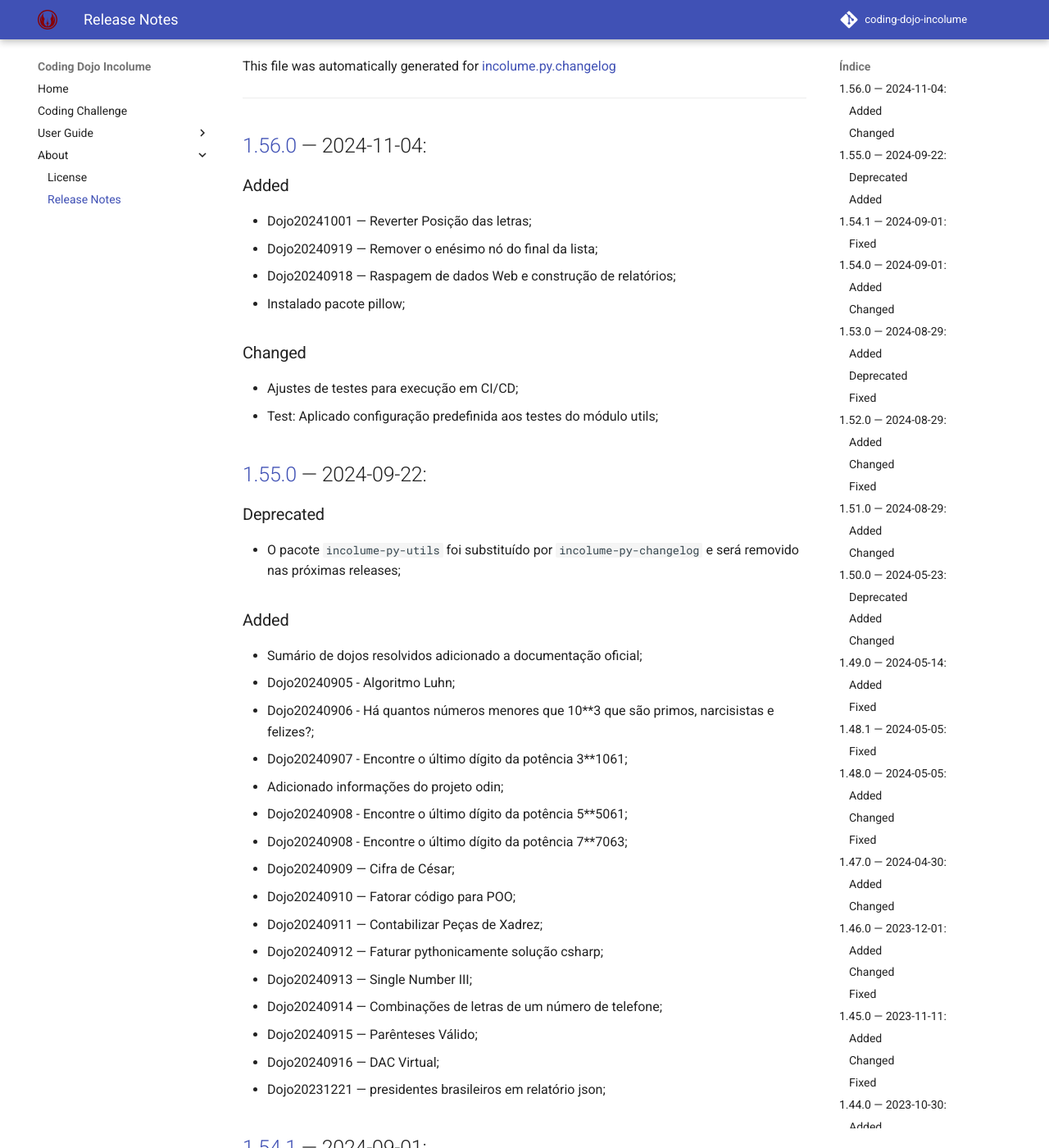
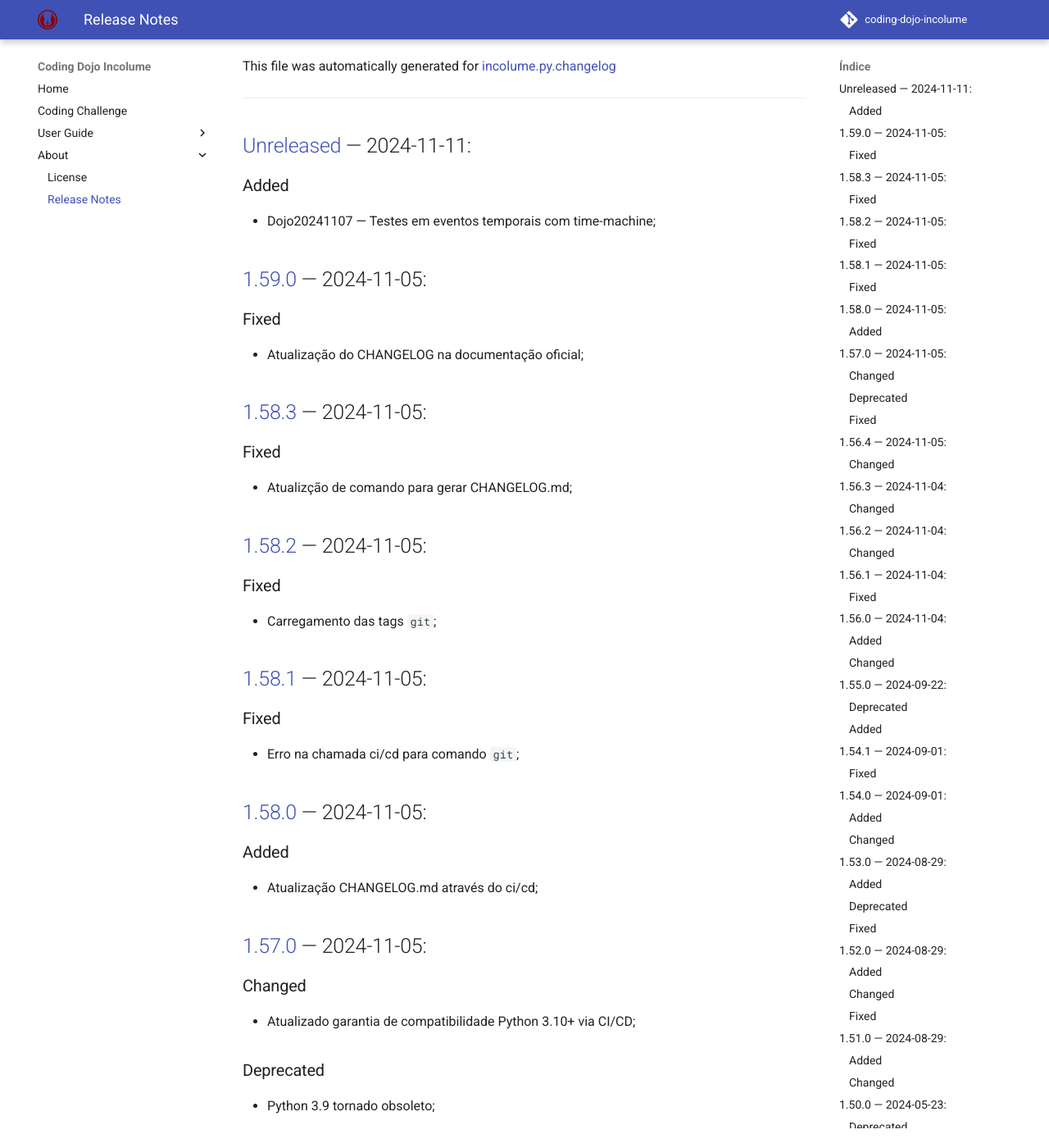
Before and after one commit to incolume-jedi/coding-dojo, an MkDocs documentation site: the page built from docs/about/CHANGELOG.md, in a window 1280 px wide and 1400 px high, scrolled down 220 px. Shown: the whole window at 82% size. Built offline with MkDocs 1.6.1 and Material for MkDocs 9.7.7, drawn with Linux system fonts in a browser that asks for light colours; comment, search, counter and statistics services are not loaded; some of the changed text lies outside the part shown.

Commit message:
doc: Atualizado CHANGELOG.md

```diff
--- a/docs/about/CHANGELOG.md
+++ b/docs/about/CHANGELOG.md
@@ -10,6 +10,57 @@ This file was automatically generated for [incolume.py.changelog](https://github
 ---
 
 
+## [Unreleased]	 &#8212; 	2024-11-11:
+### Added
+  - Dojo20241107 — Testes em eventos temporais com time-machine;
+
+## [1.59.0]	 &#8212; 	2024-11-05:
+### Fixed
+  - Atualização do CHANGELOG na documentação oficial;
+
+## [1.58.3]	 &#8212; 	2024-11-05:
+### Fixed
+  - Atualizção de comando para gerar CHANGELOG.md;
+
+## [1.58.2]	 &#8212; 	2024-11-05:
+### Fixed
+  - Carregamento das tags `git`;
+
+## [1.58.1]	 &#8212; 	2024-11-05:
+### Fixed
+  - Erro na chamada ci/cd para comando `git`;
+
+## [1.58.0]	 &#8212; 	2024-11-05:
+### Added
+  - Atualização CHANGELOG.md através do ci/cd;
+
+## [1.57.0]	 &#8212; 	2024-11-05:
+### Changed
+  - Atualizado garantia de compatibilidade Python 3.10+ via CI/CD;
+### Deprecated
+  - Python 3.9 tornado obsoleto;
+### Fixed
+  - CI/CD validado para Python 3.10;
+  - CI/CD validado para Python 3.11;
+  - CI/CD validado para Python 3.12;
+  - CI/CD validado para Python 3.13;
+
+## [1.56.4]	 &#8212; 	2024-11-05:
+### Changed
+  - Reativado CI/CD para testes em gerar pacotes.;
+
+## [1.56.3]	 &#8212; 	2024-11-04:
+### Changed
+  - Desativado testes para build ci/cd temporariamente;
+
+## [1.56.2]	 &#8212; 	2024-11-04:
+### Changed
+  - Versão do action/checkout;
+
+## [1.56.1]	 &#8212; 	2024-11-04:
+### Fixed
+  - Atualizado versão do action/checkout;
+
 ## [1.56.0]	 &#8212; 	2024-11-04:
 ### Added
   - Dojo20241001 — Reverter Posição das letras;
@@ -18,7 +69,7 @@ This file was automatically generated for [incolume.py.changelog](https://github
   - Instalado pacote pillow;
 ### Changed
   - Ajustes de testes para execução em CI/CD;
-  - Test: Aplicado configuração predefinida aos testes do módulo utils;
+  - Aplicado configuração predefinida aos testes do módulo utils;
 
 ## [1.55.0]	 &#8212; 	2024-09-22:
 ### Deprecated
@@ -131,7 +182,7 @@ This file was automatically generated for [incolume.py.changelog](https://github
   - Dojo20240520 - Rot13;
   - Dojo20240521 - Média de temperatura;
 ### Changed
-  - Acrescentado em desafios: https://osprogramadores.com/desafios/;
+  - Acrescentado em desafios de `https://osprogramadores.com/desafios/`;
 
 ## [1.49.0]	 &#8212; 	2024-05-14:
 ### Added
@@ -206,7 +257,7 @@ This file was automatically generated for [incolume.py.changelog](https://github
   - Elementos visuais e estruturais de documentação atualizados com suite MKDocs.;
   - Correção nas mensagens de changelog para release 1.44.0;
   - Acrescentado condicional em testes unitários para Python 3.10+ a partir de dojos resolvidos no ano 2023;
-  - Lint style **ruff** aplicado a 90% do código;
+  - Lint style `ruff` aplicado a 90% do código;
   - Acrescentado sessão Artefatos ao README de dojo contendo os arquivos de implementação e de testes;
   - CI/CD plenamente funcional;
   - Scripts automatizados para geração de sumário;
@@ -526,3 +577,14 @@ This file was automatically generated for [incolume.py.changelog](https://github
 [1.54.1]: https://github.com/incolume-jedi/coding-dojo/compare/1.54.0...1.54.1
 [1.55.0]: https://github.com/incolume-jedi/coding-dojo/compare/1.54.1...1.55.0
 [1.56.0]: https://github.com/incolume-jedi/coding-dojo/compare/1.55.0...1.56.0
+[1.56.1]: https://github.com/incolume-jedi/coding-dojo/compare/1.56.0...1.56.1
+[1.56.2]: https://github.com/incolume-jedi/coding-dojo/compare/1.56.1...1.56.2
+[1.56.3]: https://github.com/incolume-jedi/coding-dojo/compare/1.56.2...1.56.3
+[1.56.4]: https://github.com/incolume-jedi/coding-dojo/compare/1.56.3...1.56.4
+[1.57.0]: https://github.com/incolume-jedi/coding-dojo/compare/1.56.4...1.57.0
+[1.58.0]: https://github.com/incolume-jedi/coding-dojo/compare/1.57.0...1.58.0
+[1.58.1]: https://github.com/incolume-jedi/coding-dojo/compare/1.58.0...1.58.1
+[1.58.2]: https://github.com/incolume-jedi/coding-dojo/compare/1.58.1...1.58.2
+[1.58.3]: https://github.com/incolume-jedi/coding-dojo/compare/1.58.2...1.58.3
+[1.59.0]: https://github.com/incolume-jedi/coding-dojo/compare/1.58.3...1.59.0
+[Unreleased]: https://github.com/incolume-jedi/coding-dojo/compare/1.59.0...Unreleased
```
